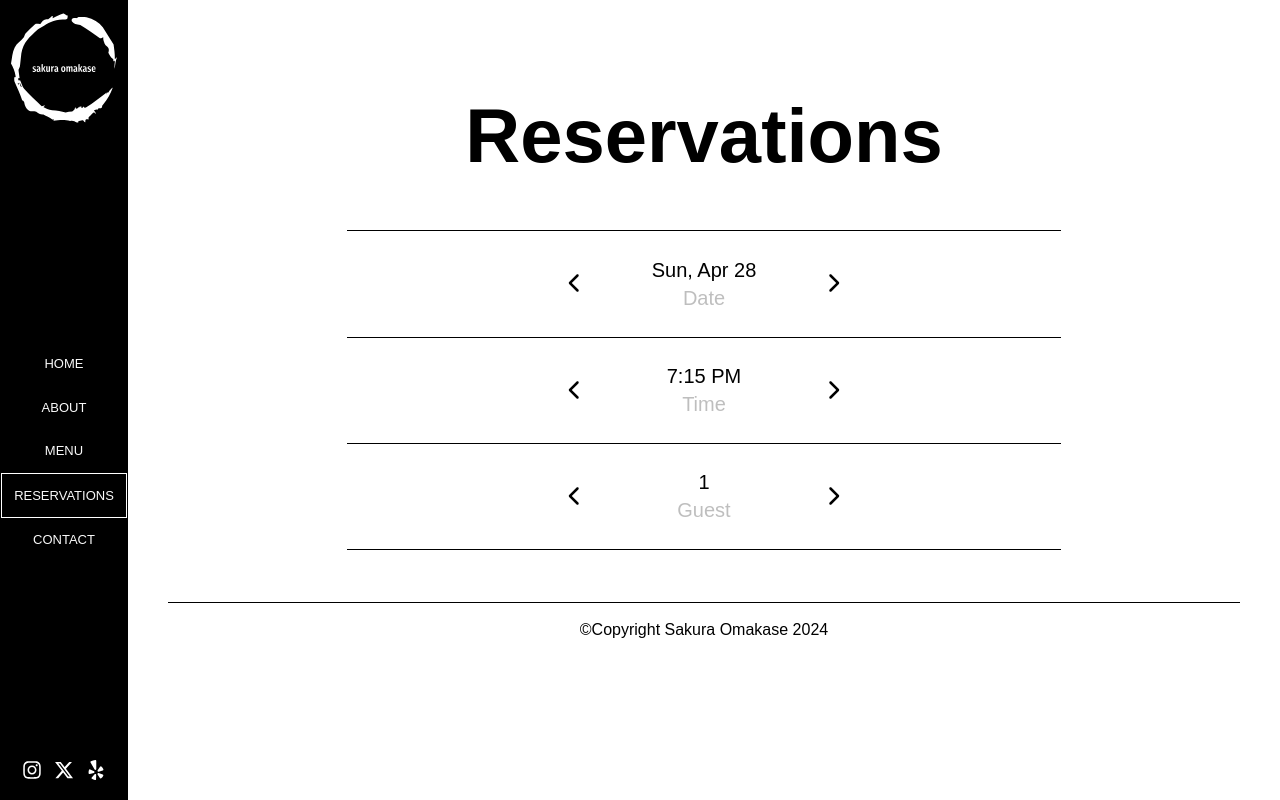
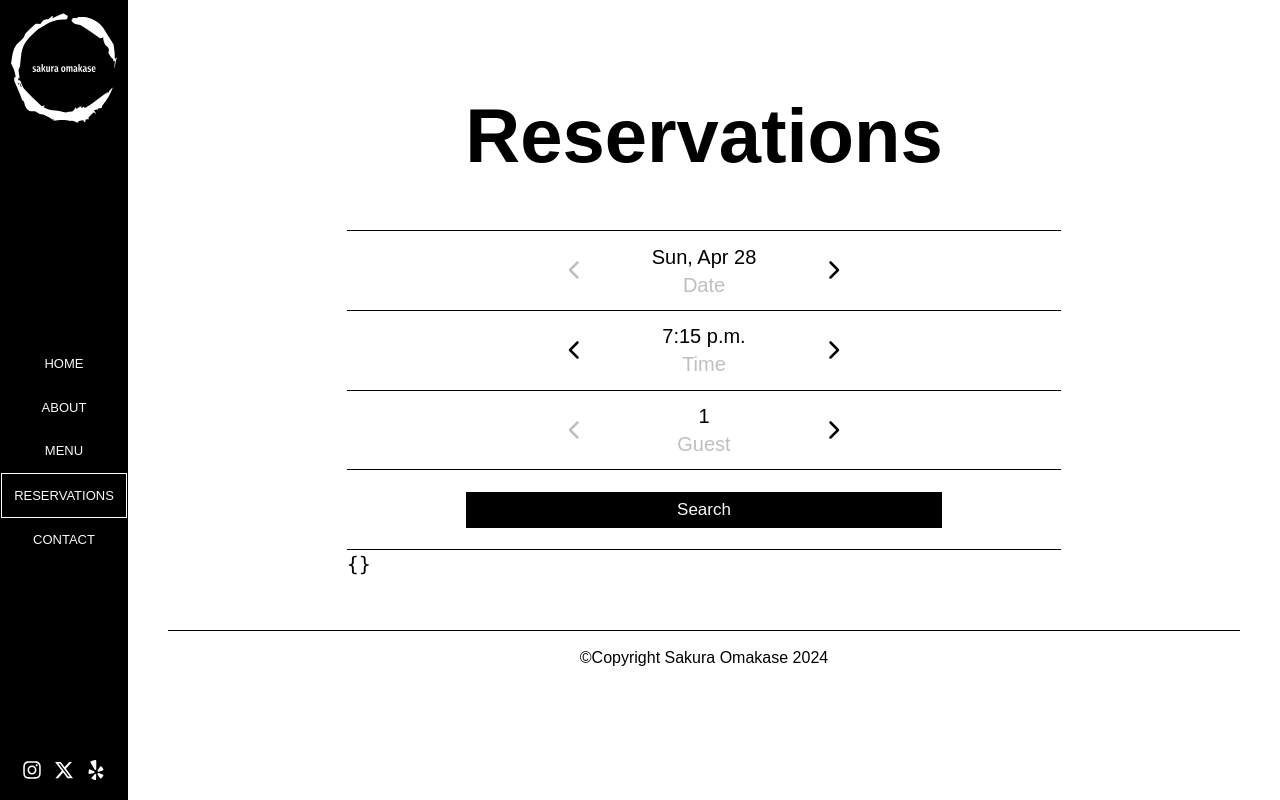
Before and after one commit to avan3/sakura_omakase, a React (Vite) app: page /sakura_omakase/reservations in a window 1280 px wide. Built offline with nearby package versions, Linux system fonts and the light colour scheme; a web font is replaced by a local one.

Commit message:
updated form and input components

```diff
--- a/src/components/Form.tsx
+++ b/src/components/Form.tsx
@@ -1,7 +1,10 @@
 import { useCallback, useState, useRef } from "react";
 import { Input } from "./Input";
+import { useForm } from "react-hook-form";
 
 export const Form = () => {
+  const { register, watch, setValue } = useForm();
+  const [formStep, setFormStep] = useState<number>(0);
   const round = 1000 * 60 * 15;
   const startDateTime = new Date(new Date().setHours(17, 0, 0, 0));
   const currentDateTime = useRef(
@@ -11,8 +14,6 @@ export const Form = () => {
     new Date(Math.ceil(currentDateTime.current.getTime() / round) * round)
   );
   const [guests, setGuests] = useState<number>(1);
-  const [disableIncrement, setDisableIncrement] = useState<boolean>(false);
-  const [disableDecrement, setDisableDecrement] = useState<boolean>(false);
 
   // Increment or decrement date
   const incrementDate = useCallback(() => {
@@ -57,21 +58,38 @@ export const Form = () => {
   }
 
   return (
+    <form noValidate onSubmit={(e) => e.preventDefault()}>
       <div
         className="mt-12 md:mt-20 h-[320px] flex flex-col justify-center items-center
         text-center divide-y divide-black border-t border-b border-black"
       >
+        {formStep == 0 && (
+          <>
             {/* Increment or decrement by 1 day */}
-      <Input name="Date" increment={incrementDate} decrement={decrementDate}>
-        <div>{`${date.toLocaleString("en-us", {
+            <Input
+              name="Date"
+              increment={incrementDate}
+              decrement={decrementDate}
+              disableDecrement={
+                date.getDate() <= currentDateTime.current.getDate()
+              }
+            >
+              <div>{`${date.toLocaleString("en-CA", {
                 weekday: "short",
                 month: "short",
                 day: "numeric",
               })}`}</div>
             </Input>
             {/* Increment or decrement by 15 minutes */}
-      <Input name="Time" increment={incrementTime} decrement={decrementTime}>
-        {`${date.toLocaleString("en-us", {
+            <Input
+              name="Time"
+              increment={incrementTime}
+              decrement={decrementTime}
+              disableDecrement={
+                date.getTime() <= currentDateTime.current.getTime()
+              }
+            >
+              {`${date.toLocaleString("en-CA", {
                 hour: "numeric",
                 minute: "numeric",
               })}`}
@@ -81,9 +99,53 @@ export const Form = () => {
               name="Guest"
               increment={() => setGuests((prev) => addGuests(prev, 1))}
               decrement={() => setGuests((prev) => addGuests(prev, -1))}
+              disableDecrement={guests <= 1}
             >
               {guests}
             </Input>
+            <div className="basis-2/3 w-full flex justify-center items-center">
+              <div className="flex justify-center items-center flex-1">
+                <button
+                  className={`font-fira_sans font-medium bg-black hover:opacity-25
+                cursor-pointer text-[17px] xl:text-[21px] xxl:text-[25px] xxxl:text-[30px]
+                text-secondary w-2/3 p-1`}
+                  type="button"
+                  onClick={() => setFormStep((prev) => prev + 1)}
+                >
+                  Search
+                </button>
               </div>
+            </div>
+            {/* <input
+              type="date"
+              value={`${date.toLocaleString("en-CA", {
+                year: "numeric",
+                month: "2-digit",
+                day: "2-digit",
+              })}`}
+              {...register("date", { required: true })}
+              onChange={(e) => setValue("date", e.target.value)}
+            />
+            <input
+              type="time"
+              value={`${date.toLocaleTimeString("en-CA", {
+                hour12: false,
+              })}`}
+              {...register("time", { required: true })}
+              onChange={(e) => setValue("time", e.target.value)}
+            />
+            <input
+              type="number"
+              hidden
+              aria-hidden
+              value={guests}
+              {...register("guests", { required: true })}
+              onChange={(e) => setValue("guests", e.target.value)}
+            /> */}
+          </>
+        )}
+      </div>
+      <pre>{JSON.stringify(watch(), null, 2)}</pre>
+    </form>
   );
 };
--- a/src/components/Input.tsx
+++ b/src/components/Input.tsx
@@ -9,8 +9,8 @@ interface InputProps extends InputHTMLAttributes<HTMLInputElement> {
   children?: ReactNode;
   increment: () => void;
   decrement: () => void;
-  disableIncrement: boolean;
   disableDecrement: boolean;
+  disableIncrement?: boolean;
 }
 
 export const Input = ({
@@ -24,7 +24,11 @@ export const Input = ({
   return (
     <div className="basis-2/3 w-full flex justify-center items-center">
       <div className="flex justify-center items-center flex-1">
-        <button onClick={decrement} disabled={disableIncrement}>
+        <button
+          className="disabled:opacity-25"
+          onClick={decrement}
+          disabled={disableDecrement}
+        >
           <FontAwesomeIcon
             icon={faChevronLeft}
             className="w-5 h-5 xl:w-6 xl:h-6 xxl:w-7 xxl:h-7 xxxl:w-8 xxxl:h-8"
@@ -34,7 +38,11 @@ export const Input = ({
           <div>{children}</div>
           <div className="opacity-25">{name}</div>
         </div>
-        <button onClick={increment} disabled={disableDecrement}>
+        <button
+          className="disabled:opacity-25"
+          onClick={increment}
+          disabled={disableIncrement}
+        >
           <FontAwesomeIcon
             icon={faChevronRight}
             className="w-5 h-5 xl:w-6 xl:h-6 xxl:w-7 xxl:h-7 xxxl:w-8 xxxl:h-8"
```
Lines whose indentation alone changed are shown as unchanged.
